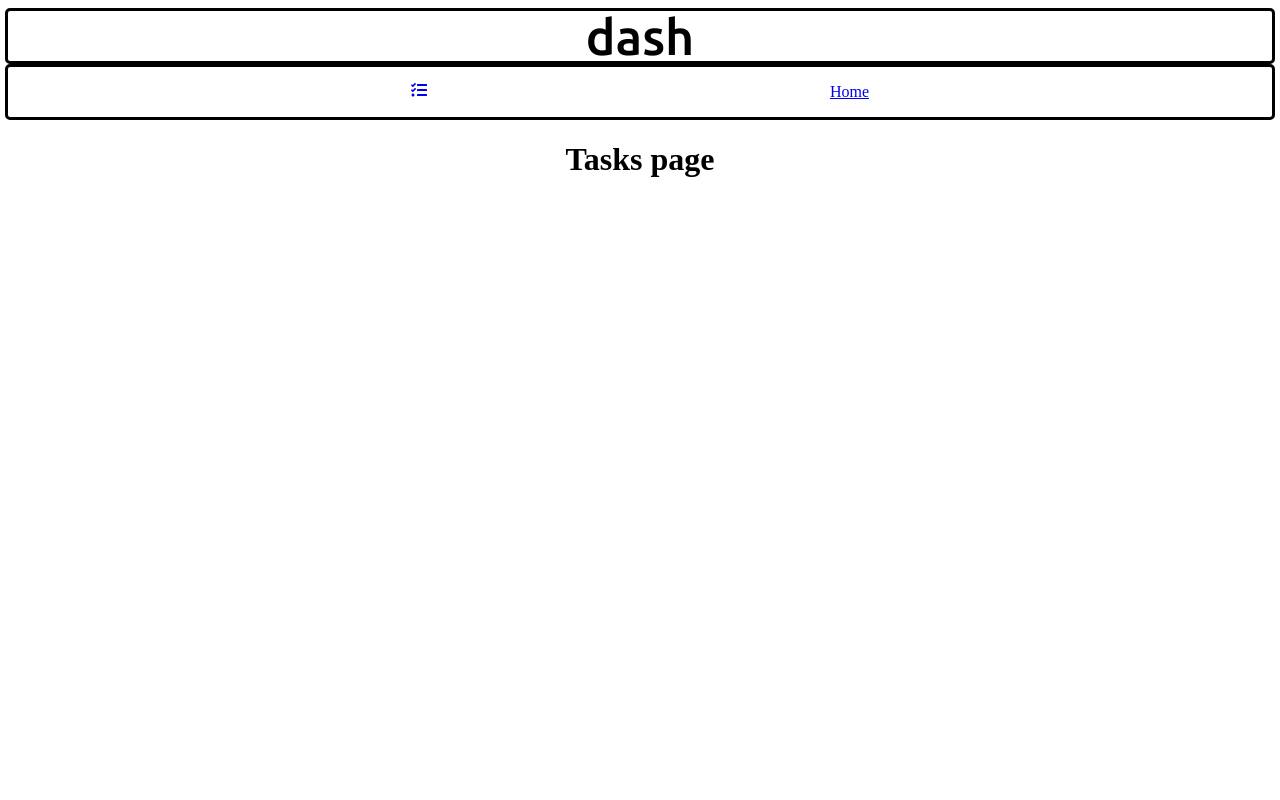
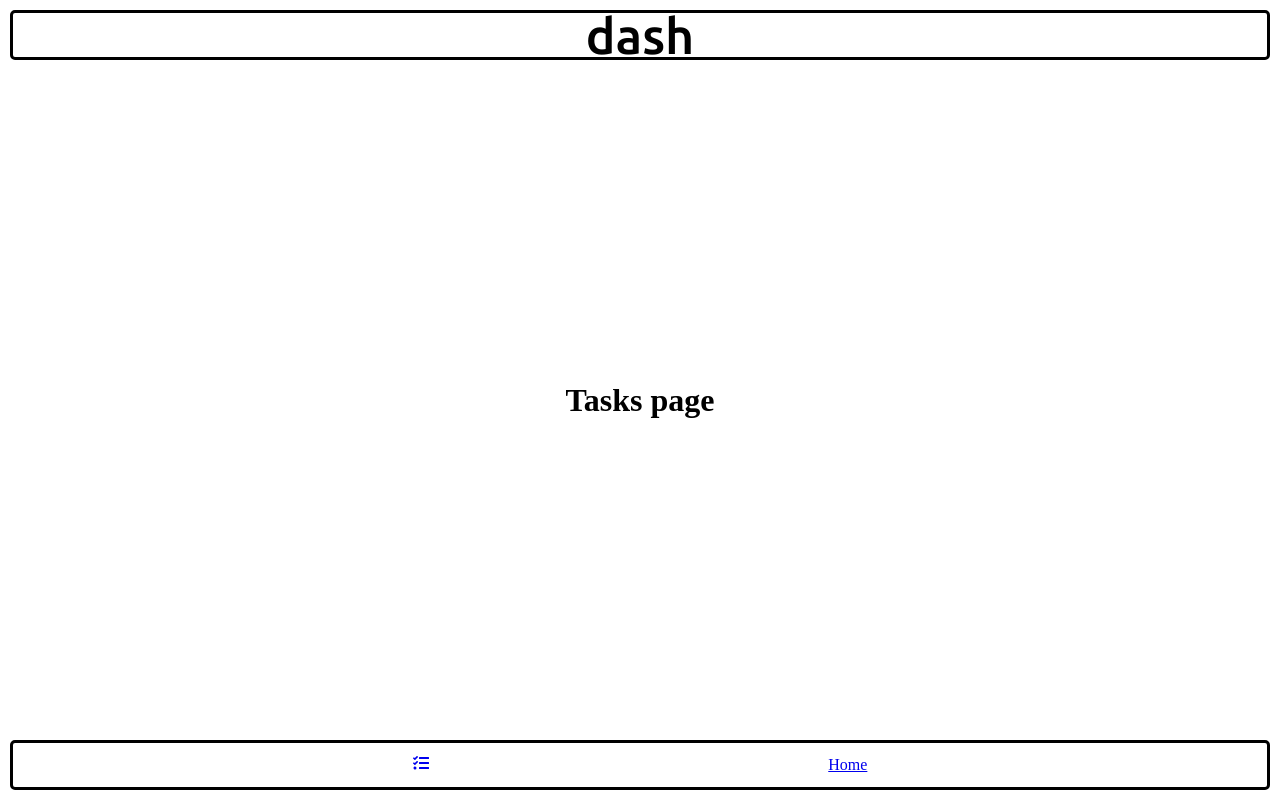
Before and after one commit to sricharanandra/dash, a React (Vite) app: page /tasks in a window 1280 px wide. Built offline with nearby package versions, Linux system fonts and the light colour scheme.

Commit message:
updated styles and feature rendering method

```diff
--- a/src/App.css
+++ b/src/App.css
@@ -1,6 +1,14 @@
+*{
+  margin: 0;
+  padding: 0;
+  box-sizing: border-box;
+
+}
 .stuff {
+    height: 100vh;
+    padding: 10px;
     display: flex;
     flex-direction: column;
+    justify-content: space-between;
     align-items: center;
-    justify-content: space-between;
-}
+  }
--- a/src/App.jsx
+++ b/src/App.jsx
@@ -1,5 +1,6 @@
 import Header from "./components/Header";
 import ControlBar from "./components/ControlBar";
+import Display from "./components/Display";
 import "./App.css";
 
 function App() {
@@ -7,6 +8,7 @@ function App() {
     <>
       <div className="stuff">
         <Header />
+        <Display />
         <ControlBar />
       </div>
     </>
--- a/src/components/ControlBar.jsx
+++ b/src/components/ControlBar.jsx
@@ -15,11 +15,6 @@ function ControlBar() {
         </Link>
         <Link to="/">Home</Link>
       </nav>
-
-      <Routes>
-        <Route path="/" element={<Home />} />
-        <Route path="/tasks" element={<Tasks />} />
-      </Routes>
     </>
   );
 }
--- /dev/null
+++ b/src/components/Display.jsx
@@ -0,0 +1,14 @@
+import { Routes, Route } from "react-router-dom";
+import Home from "./Home";
+import Tasks from "./ControlBar-components/Tasks";
+
+function Display() {
+  return (
+    <Routes>
+      <Route path="/" element={<Home />} />
+      <Route path="/tasks" element={<Tasks />} />
+    </Routes>
+  );
+}
+
+export default Display;
```
